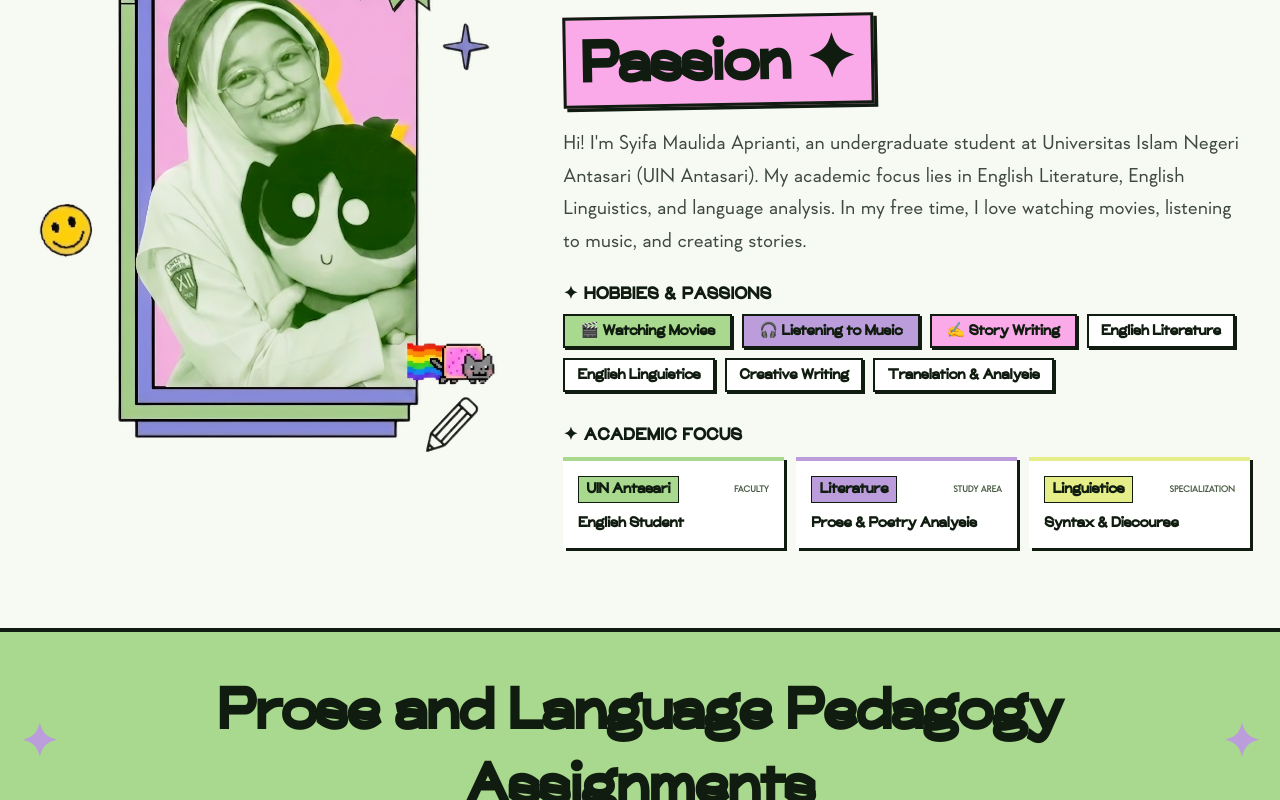
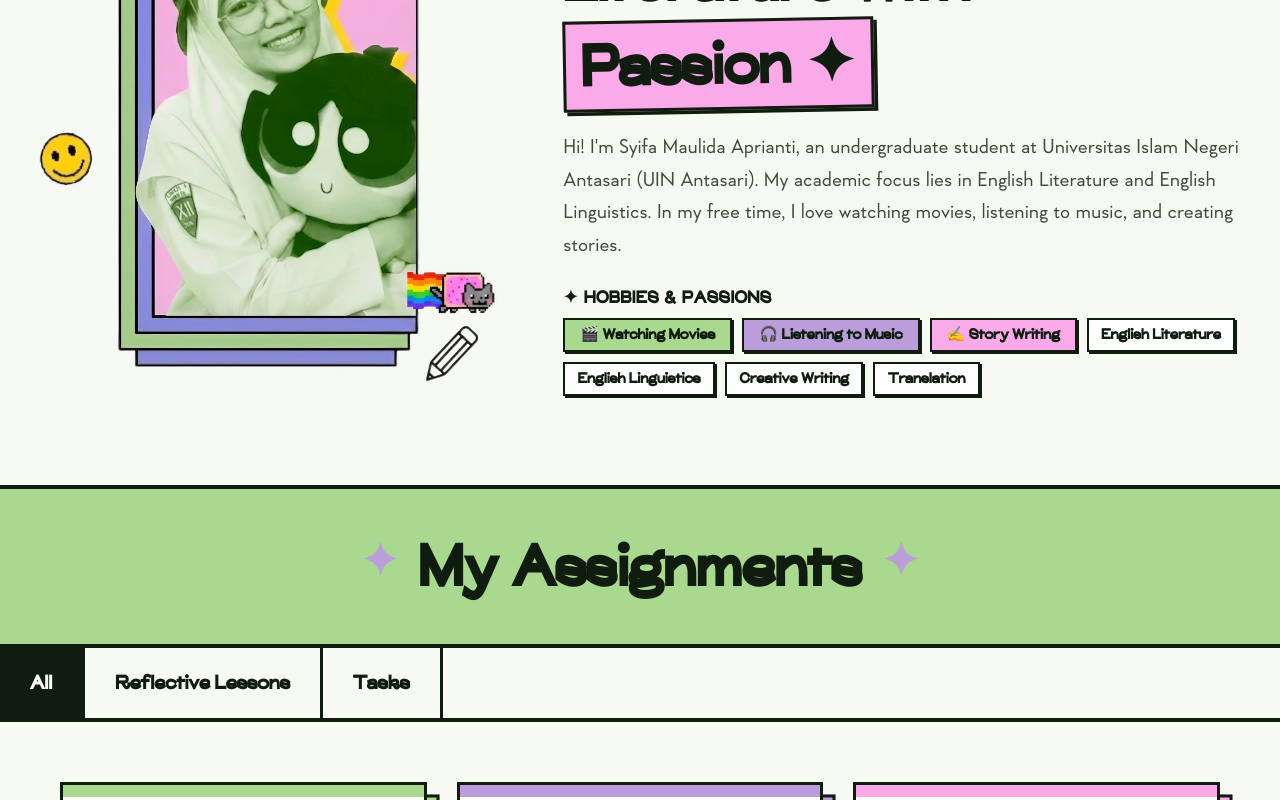
Before and after one commit to cookiesthetic/sipa-portfolio, a Next.js app: page / in a window 1280 px wide. Shown: the part 1760-2560 px from the top of the page. Built offline with nearby package versions, Linux system fonts and the light colour scheme.

Commit message:
Update portfolio: remove language analysis & academic focus, rename section to My Assignments & Overview to Tasks

```diff
--- a/src/components/About.tsx
+++ b/src/components/About.tsx
@@ -9,13 +9,7 @@ export default function About() {
     { name: "English Literature", color: "#a9d98e" },
     { name: "English Linguistics", color: "#ba9dda" },
     { name: "Creative Writing", color: "#e6ee89" },
-    { name: "Translation & Analysis", color: "#faaae9" },
-  ];
-
-  const academicFocus = [
-    { label: "UIN Antasari", role: "English Student", highlight: "Faculty", color: "#a9d98e" },
-    { label: "Literature", role: "Prose & Poetry Analysis", highlight: "Study Area", color: "#ba9dda" },
-    { label: "Linguistics", role: "Syntax & Discourse", highlight: "Specialization", color: "#e6ee89" },
+    { name: "Translation", color: "#faaae9" },
   ];
 
   const hobbies = [
@@ -66,7 +60,7 @@ export default function About() {
 
         {/* Punchy Concise Bio */}
         <p className="font-sans text-sm sm:text-base text-foreground/80 font-medium leading-relaxed max-w-2xl">
-          Hi! I&apos;m Syifa Maulida Aprianti, an undergraduate student at Universitas Islam Negeri Antasari (UIN Antasari). My academic focus lies in English Literature, English Linguistics, and language analysis. In my free time, I love watching movies, listening to music, and creating stories.
+          Hi! I&apos;m Syifa Maulida Aprianti, an undergraduate student at Universitas Islam Negeri Antasari (UIN Antasari). My academic focus lies in English Literature and English Linguistics. In my free time, I love watching movies, listening to music, and creating stories.
         </p>
 
         {/* Hobbies & Passions Tags */}
@@ -94,38 +88,6 @@ export default function About() {
             ))}
           </div>
         </div>
-
-        {/* Academic Focus Grid */}
-        <div className="flex flex-col gap-2 mt-1">
-          <p className="font-heading font-black text-xs sm:text-sm text-foreground uppercase tracking-wider">
-            ✦ Academic Focus
-          </p>
-
-          <div className="grid grid-cols-1 sm:grid-cols-3 gap-2.5">
-            {academicFocus.map((af) => (
-              <div
-                key={af.label}
-                className="border-2.5 border-border bg-card p-3 shadow-[3px_3px_0px_0px_#101c0f] flex flex-col gap-1"
-                style={{ borderTop: `4px solid ${af.color}` }}
-              >
-                <div className="flex items-center justify-between">
-                  <span
-                    className="font-heading font-black text-[10px] sm:text-xs text-[#101c0f] px-1.5 py-0.5 border border-border"
-                    style={{ backgroundColor: af.color }}
-                  >
-                    {af.label}
-                  </span>
-                  <span className="font-mono text-[9px] font-bold text-muted-foreground uppercase">
-                    {af.highlight}
-                  </span>
-                </div>
-                <p className="font-heading font-black text-xs text-foreground mt-1 leading-snug">
-                  {af.role}
-                </p>
-              </div>
-            ))}
-          </div>
-        </div>
       </motion.div>
     </section>
   );
--- a/src/components/Certificates.tsx
+++ b/src/components/Certificates.tsx
@@ -9,7 +9,7 @@ interface Assignment {
   id: number;
   title: string;
   subtitle: string;
-  category: "Reflective Lessons" | "Overview";
+  category: "Reflective Lessons" | "Tasks";
   fileType: "pdf" | "image";
   fileUrl: string;
   fileName: string;
@@ -27,7 +27,7 @@ const assignments: Assignment[] = [
     id: 1,
     title: "Prose & Language Pedagogy Concept Overview",
     subtitle: "Course Map & Instructional Framework",
-    category: "Overview",
+    category: "Tasks",
     fileType: "image",
     fileUrl: `${BASE}/study/prose-and-language-pedagogy.jpeg`,
     fileName: "Prose and Language Pedagogy.jpeg",
@@ -35,7 +35,7 @@ const assignments: Assignment[] = [
     badgeColor: "#e6ee89",
     icon: "🗺️",
     description:
-      "Visual concept map and foundational breakdown of Prose and Language Pedagogy, detailing literary analysis methods and language teaching frameworks.",
+      "Visual concept map and foundational breakdown of Prose and Language Pedagogy, detailing literary structure methods and language teaching frameworks.",
     skills: ["Prose Analysis", "Pedagogy", "Concept Mapping", "Language Teaching"],
     date: "Course Overview",
   },
@@ -75,7 +75,7 @@ const assignments: Assignment[] = [
   },
 ];
 
-const categories = ["All", "Reflective Lessons", "Overview"];
+const categories = ["All", "Reflective Lessons", "Tasks"];
 
 export default function Certificates() {
   const [activeCategory, setActiveCategory] = useState("All");
@@ -93,7 +93,7 @@ export default function Certificates() {
       <div className="bg-primary text-primary-foreground py-6 sm:py-8 border-b-4 border-border flex justify-center items-center gap-2 sm:gap-4 overflow-hidden px-4">
         <span className="text-2xl sm:text-4xl text-secondary font-black font-sans -mt-1 sm:-mt-2">✦</span>
         <h2 className="font-heading font-black text-xl sm:text-3xl md:text-4xl lg:text-5xl text-center leading-tight">
-          Prose and Language Pedagogy Assignments
+          My Assignments
         </h2>
         <span className="text-2xl sm:text-4xl text-secondary font-black font-sans -mt-1 sm:-mt-2">✦</span>
       </div>
@@ -265,7 +265,7 @@ export default function Certificates() {
             {[
               { label: "Total Submissions", value: "3" },
               { label: "Reflective Lessons", value: "2" },
-              { label: "Course Concept Maps", value: "1" },
+              { label: "Tasks", value: "1" },
               { label: "Status", value: "Completed" },
             ].map(({ label, value }) => (
               <div key={label} className="py-4 sm:py-6 px-2 sm:px-4 text-center bg-card">
--- a/src/components/Hero.tsx
+++ b/src/components/Hero.tsx
@@ -29,7 +29,7 @@ export default function Hero() {
           </span>
         </h1>
         <p className="text-base sm:text-lg mt-2 sm:mt-4 max-w-md text-foreground font-sans font-medium leading-relaxed">
-          I am an English Student at Universitas Islam Negeri Antasari (UIN Antasari) with a deep passion for English Literature, English Linguistics, Creative Writing, and Language Analysis.
+          I am an English Student at Universitas Islam Negeri Antasari (UIN Antasari) with a deep passion for English Literature, English Linguistics, and Creative Writing.
         </p>
         <div className="mt-4 sm:mt-6">
           <a
```
